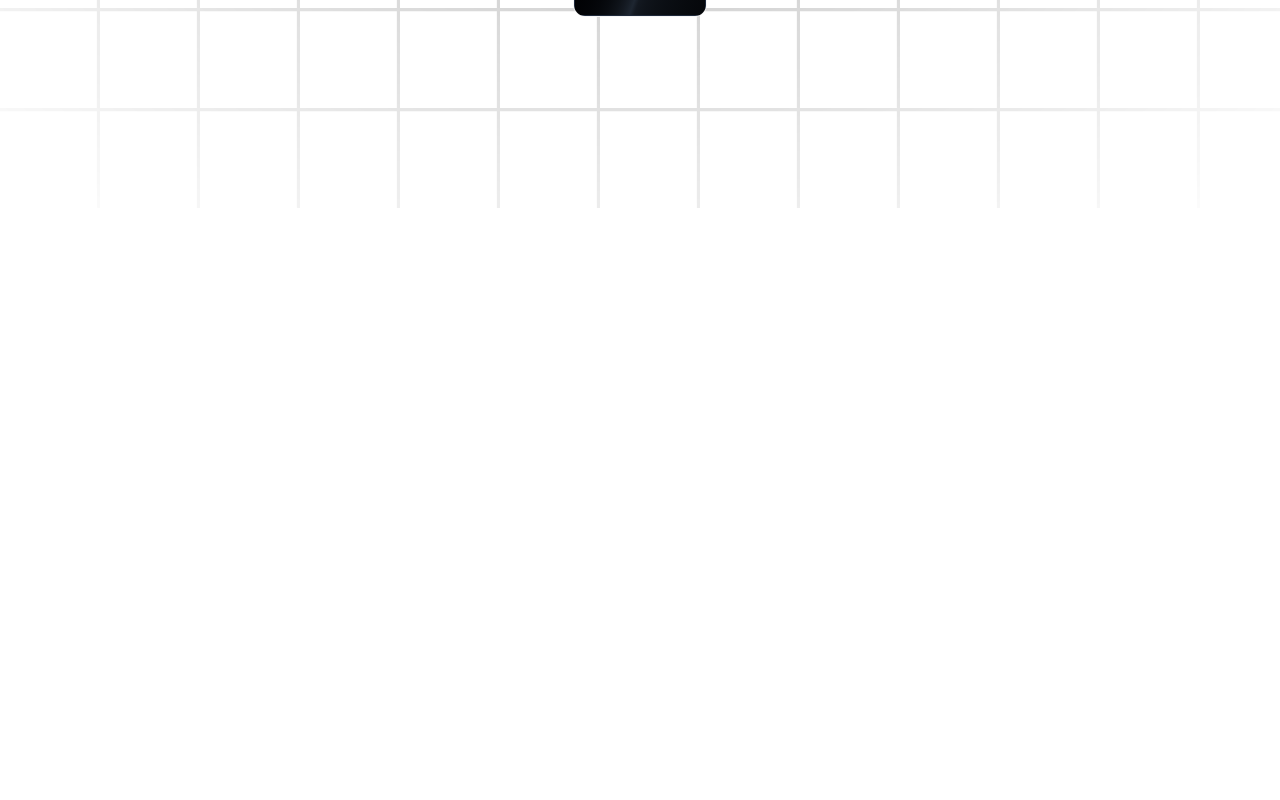
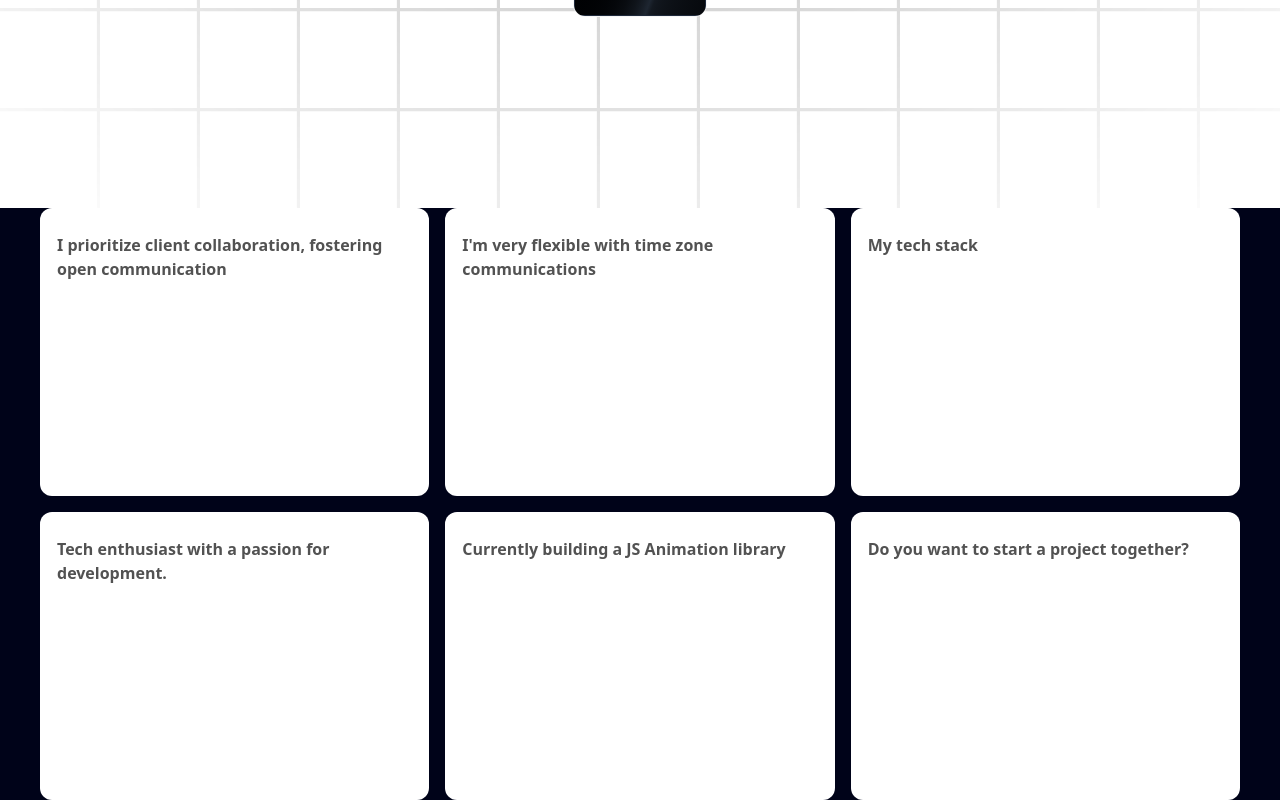
Before and after one commit to mr-smoke/portfolio-nextjs, a Next.js app: page / in a window 1280 px wide. Shown: the part 592-1392 px from the top of the page. Before the commit the page ends 800 px from the top, so only its background shows below. Built offline with nearby package versions, Linux system fonts and the light colour scheme.

Commit message:
Grid section added

```diff
--- a/app/page.tsx
+++ b/app/page.tsx
@@ -1,10 +1,12 @@
-import Hero from "../components/Hero";
+import Grid from "@/components/Grid";
+import Hero from "@/components/Hero";
 
 export default function Home() {
   return (
     <main className="relative bg-black-100 flex justify-center items-center flex-col overflow-hidden mx-auto sm:px-10 px-5">
       <div className="max-w-7xl w-full">
         <Hero />
+        <Grid />
       </div>
     </main>
   );
--- /dev/null
+++ b/components/Grid.tsx
@@ -0,0 +1,20 @@
+import { BentoGrid, BentoGridItem } from "./ui/BentoGrid";
+import { gridItems } from "@/data/index";
+
+const Grid = () => {
+  return (
+    <section id="about">
+      <BentoGrid>
+        {gridItems.map((item) => (
+          <BentoGridItem
+            key={item.id}
+            title={item.title}
+            description={item.value}
+          />
+        ))}
+      </BentoGrid>
+    </section>
+  );
+};
+
+export default Grid;
--- /dev/null
+++ b/components/ui/BentoGrid.tsx
@@ -0,0 +1,54 @@
+import { cn } from "@/lib/utils";
+
+export const BentoGrid = ({
+  className,
+  children,
+}: {
+  className?: string;
+  children?: React.ReactNode;
+}) => {
+  return (
+    <div
+      className={cn(
+        "grid md:auto-rows-[18rem] grid-cols-1 md:grid-cols-3 gap-4 max-w-7xl mx-auto ",
+        className
+      )}
+    >
+      {children}
+    </div>
+  );
+};
+
+export const BentoGridItem = ({
+  className,
+  title,
+  description,
+  header,
+  icon,
+}: {
+  className?: string;
+  title?: string | React.ReactNode;
+  description?: string | React.ReactNode;
+  header?: React.ReactNode;
+  icon?: React.ReactNode;
+}) => {
+  return (
+    <div
+      className={cn(
+        "row-span-1 rounded-xl group/bento hover:shadow-xl transition duration-200 shadow-input dark:shadow-none p-4 dark:bg-black dark:border-white/[0.2] bg-white border border-transparent justify-between flex flex-col space-y-4",
+        className
+      )}
+    >
+      {header}
+      <div className="group-hover/bento:translate-x-2 transition duration-200">
+        {icon}
+        <div className="font-sans font-bold text-neutral-600 dark:text-neutral-200 mb-2 mt-2">
+          {title}
+        </div>
+        <div className="font-sans font-normal text-neutral-600 text-xs dark:text-neutral-300">
+          {description}
+        </div>
+      </div>
+    </div>
+  );
+};
--- /dev/null
+++ b/data/index.ts
@@ -0,0 +1,217 @@
+export const navItems = [
+    { name: "About", link: "#about" },
+    { name: "Projects", link: "#projects" },
+    { name: "Testimonials", link: "#testimonials" },
+    { name: "Contact", link: "#contact" },
+  ];
+
+  export const gridItems = [
+    {
+      id: 1,
+      title: "I prioritize client collaboration, fostering open communication ",
+      description: "",
+      className: "lg:col-span-3 md:col-span-6 md:row-span-4 lg:min-h-[60vh]",
+      imgClassName: "w-full h-full",
+      titleClassName: "justify-end",
+      img: "/b1.svg",
+      spareImg: "",
+    },
+    {
+      id: 2,
+      title: "I'm very flexible with time zone communications",
+      description: "",
+      className: "lg:col-span-2 md:col-span-3 md:row-span-2",
+      imgClassName: "",
+      titleClassName: "justify-start",
+      img: "",
+      spareImg: "",
+    },
+    {
+      id: 3,
+      title: "My tech stack",
+      description: "I constantly try to improve",
+      className: "lg:col-span-2 md:col-span-3 md:row-span-2",
+      imgClassName: "",
+      titleClassName: "justify-center",
+      img: "",
+      spareImg: "",
+    },
+    {
+      id: 4,
+      title: "Tech enthusiast with a passion for development.",
+      description: "",
+      className: "lg:col-span-2 md:col-span-3 md:row-span-1",
+      imgClassName: "",
+      titleClassName: "justify-start",
+      img: "/grid.svg",
+      spareImg: "/b4.svg",
+    },
+
+    {
+      id: 5,
+      title: "Currently building a JS Animation library",
+      description: "The Inside Scoop",
+      className: "md:col-span-3 md:row-span-2",
+      imgClassName: "absolute right-0 bottom-0 md:w-96 w-60",
+      titleClassName: "justify-center md:justify-start lg:justify-center",
+      img: "/b5.svg",
+      spareImg: "/grid.svg",
+    },
+    {
+      id: 6,
+      title: "Do you want to start a project together?",
+      description: "",
+      className: "lg:col-span-2 md:col-span-3 md:row-span-1",
+      imgClassName: "",
+      titleClassName: "justify-center md:max-w-full max-w-60 text-center",
+      img: "",
+      spareImg: "",
+    },
+  ];
+
+  export const projects = [
+    {
+      id: 1,
+      title: "3D Solar System Planets to Explore",
+      des: "Explore the wonders of our solar system with this captivating 3D simulation of the planets using Three.js.",
+      img: "/p1.svg",
+      iconLists: ["/re.svg", "/tail.svg", "/ts.svg", "/three.svg", "/fm.svg"],
+      link: "https://github.com/adrianhajdin?tab=repositories",
+    },
+    {
+      id: 2,
+      title: "Yoom - Video Conferencing App",
+      des: "Simplify your video conferencing experience with Yoom. Seamlessly connect with colleagues and friends.",
+      img: "/p2.svg",
+      iconLists: ["/next.svg", "/tail.svg", "/ts.svg", "/stream.svg", "/c.svg"],
+      link: "https://github.com/adrianhajdin/zoom-clone",
+    },
+    {
+      id: 3,
+      title: "AI Image SaaS - Canva Application",
+      des: "A REAL Software-as-a-Service app with AI features and a payments and credits system using the latest tech stack.",
+      img: "/p3.svg",
+      iconLists: ["/re.svg", "/tail.svg", "/ts.svg", "/three.svg", "/c.svg"],
+      link: "https://github.com/adrianhajdin/ai_saas_app",
+    },
+    {
+      id: 4,
+      title: "Animated Apple Iphone 3D Website",
+      des: "Recreated the Apple iPhone 15 Pro website, combining GSAP animations and Three.js 3D effects..",
+      img: "/p4.svg",
+      iconLists: ["/next.svg", "/tail.svg", "/ts.svg", "/three.svg", "/gsap.svg"],
+      link: "https://github.com/adrianhajdin/iphone",
+    },
+  ];
+
+  export const testimonials = [
+    {
+      quote:
+        "Collaborating with Adrian was an absolute pleasure. His professionalism, promptness, and dedication to delivering exceptional results were evident throughout our project. Adrian's enthusiasm for every facet of development truly stands out. If you're seeking to elevate your website and elevate your brand, Adrian is the ideal partner.",
+      name: "Michael Johnson",
+      title: "Director of AlphaStream Technologies",
+    },
+    {
+      quote:
+        "Collaborating with Adrian was an absolute pleasure. His professionalism, promptness, and dedication to delivering exceptional results were evident throughout our project. Adrian's enthusiasm for every facet of development truly stands out. If you're seeking to elevate your website and elevate your brand, Adrian is the ideal partner.",
+      name: "Michael Johnson",
+      title: "Director of AlphaStream Technologies",
+    },
+    {
+      quote:
+        "Collaborating with Adrian was an absolute pleasure. His professionalism, promptness, and dedication to delivering exceptional results were evident throughout our project. Adrian's enthusiasm for every facet of development truly stands out. If you're seeking to elevate your website and elevate your brand, Adrian is the ideal partner.",
+      name: "Michael Johnson",
+      title: "Director of AlphaStream Technologies",
+    },
+    {
+      quote:
+        "Collaborating with Adrian was an absolute pleasure. His professionalism, promptness, and dedication to delivering exceptional results were evident throughout our project. Adrian's enthusiasm for every facet of development truly stands out. If you're seeking to elevate your website and elevate your brand, Adrian is the ideal partner.",
+      name: "Michael Johnson",
+      title: "Director of AlphaStream Technologies",
+    },
+    {
+      quote:
+        "Collaborating with Adrian was an absolute pleasure. His professionalism, promptness, and dedication to delivering exceptional results were evident throughout our project. Adrian's enthusiasm for every facet of development truly stands out. If you're seeking to elevate your website and elevate your brand, Adrian is the ideal partner.",
+      name: "Michael Johnson",
+      title: "Director of AlphaStream Technologies",
+    },
+  ];
+
+  export const companies = [
+    {
+      id: 1,
+      name: "cloudinary",
+      img: "/cloud.svg",
+      nameImg: "/cloudName.svg",
+    },
+    {
+      id: 2,
+      name: "appwrite",
+      img: "/app.svg",
+      nameImg: "/appName.svg",
+    },
+    {
+      id: 3,
+      name: "HOSTINGER",
+      img: "/host.svg",
+      nameImg: "/hostName.svg",
+    },
+    {
+      id: 4,
+      name: "stream",
+      img: "/s.svg",
+      nameImg: "/streamName.svg",
+    },
+    {
+      id: 5,
+      name: "docker.",
+      img: "/dock.svg",
+      nameImg: "/dockerName.svg",
+    },
+  ];
+
+  export const workExperience = [
+    {
+      id: 1,
+      title: "Frontend Engineer Intern",
+      desc: "Assisted in the development of a web-based platform using React.js, enhancing interactivity.",
+      className: "md:col-span-2",
+      thumbnail: "/exp1.svg",
+    },
+    {
+      id: 2,
+      title: "Mobile App Dev - JSM Tech",
+      desc: "Designed and developed mobile app for both iOS & Android platforms using React Native.",
+      className: "md:col-span-2", // change to md:col-span-2
+      thumbnail: "/exp2.svg",
+    },
+    {
+      id: 3,
+      title: "Freelance App Dev Project",
+      desc: "Led the dev of a mobile app for a client, from initial concept to deployment on app stores.",
+      className: "md:col-span-2", // change to md:col-span-2
+      thumbnail: "/exp3.svg",
+    },
+    {
+      id: 4,
+      title: "Lead Frontend Developer",
+      desc: "Developed and maintained user-facing features using modern frontend technologies.",
+      className: "md:col-span-2",
+      thumbnail: "/exp4.svg",
+    },
+  ];
+
+  export const socialMedia = [
+    {
+      id: 1,
+      img: "/git.svg",
+    },
+    {
+      id: 2,
+      img: "/twit.svg",
+    },
+    {
+      id: 3,
+      img: "/link.svg",
+    },
+  ];
```
